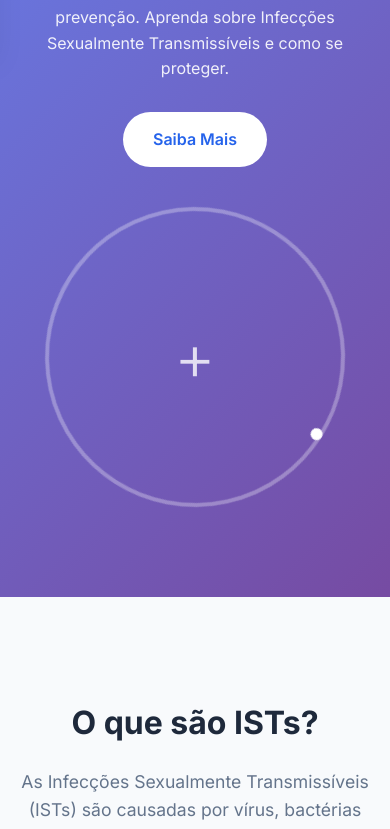
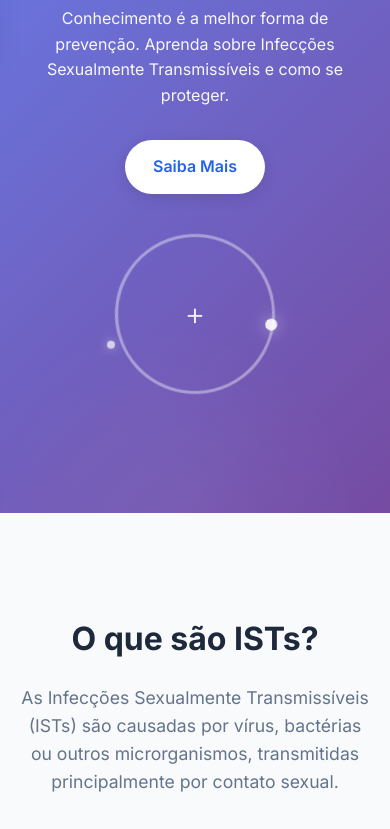
Before and after one commit to crozetasz/site-2ds, a plain HTML site: page index.html in a window 390 px wide. Shown: the part 247-1076 px from the top of the page. Drawn offline with Linux system fonts and the light colour scheme.

Commit message:
Update styles.css

```diff
--- a/styles.css
+++ b/styles.css
@@ -81,6 +81,8 @@
   min-height: 100vh;
   display: flex;
   align-items: center;
+  position: relative;
+  overflow: hidden;
 }
 
 .hero-container {
@@ -88,66 +90,98 @@
   margin: 0 auto;
   padding: 0 20px;
   display: grid;
-    grid-template-columns: 1fr 1fr;
-    gap: 60px;
+  grid-template-columns: 1.2fr 0.8fr;
+  gap: 80px;
   align-items: center;
+  position: relative;
+  z-index: 2;
+}
+
+.hero-content {
+  max-width: 600px;
 }
 
 .hero-content h1 {
-    font-size: 3.5rem;
+  font-size: clamp(2.5rem, 5vw, 4rem);
   font-weight: 700;
-    margin-bottom: 20px;
-    line-height: 1.2;
+  margin-bottom: 24px;
+  line-height: 1.1;
 }
 
 .hero-content p {
-    font-size: 1.2rem;
-    margin-bottom: 30px;
-    opacity: 0.9;
+  font-size: clamp(1rem, 2vw, 1.25rem);
+  margin-bottom: 32px;
+  opacity: 0.95;
+  line-height: 1.6;
+  max-width: 500px;
 }
 
 .cta-button {
   display: inline-block;
   background: #fff;
   color: #2563eb;
-    padding: 15px 30px;
+  padding: 16px 32px;
   text-decoration: none;
   border-radius: 50px;
   font-weight: 600;
-    transition: transform 0.3s, box-shadow 0.3s;
+  font-size: 1.1rem;
+  transition: all 0.3s ease;
+  box-shadow: 0 4px 15px rgba(0, 0, 0, 0.1);
 }
 
 .cta-button:hover {
-    transform: translateY(-2px);
-    box-shadow: 0 10px 25px rgba(0, 0, 0, 0.2);
+  transform: translateY(-3px);
+  box-shadow: 0 12px 30px rgba(0, 0, 0, 0.2);
+}
+
+.hero-image {
+  display: flex;
+  justify-content: center;
+  align-items: center;
+  position: relative;
 }
 
 .hero-graphic {
   position: relative;
-    width: 300px;
-    height: 300px;
-    margin: 0 auto;
+  width: 280px;
+  height: 280px;
+  display: flex;
+  align-items: center;
+  justify-content: center;
 }
 
 .graphic-circle {
   width: 100%;
   height: 100%;
-    border: 4px solid rgba(255, 255, 255, 0.3);
+  border: 3px solid rgba(255, 255, 255, 0.4);
   border-radius: 50%;
-    position: relative;
-    animation: rotate 20s linear infinite;
+  position: absolute;
+  animation: rotate 25s linear infinite;
 }
 
 .graphic-circle::before {
   content: "";
   position: absolute;
-    top: -4px;
+  top: -6px;
   left: 50%;
   width: 12px;
   height: 12px;
-    background: #fff;
+  background: rgba(255, 255, 255, 0.9);
   border-radius: 50%;
   transform: translateX(-50%);
+  box-shadow: 0 0 15px rgba(255, 255, 255, 0.5);
+}
+
+.graphic-circle::after {
+  content: "";
+  position: absolute;
+  bottom: -6px;
+  right: 20%;
+  width: 8px;
+  height: 8px;
+  background: rgba(255, 255, 255, 0.7);
+  border-radius: 50%;
+  box-shadow: 0 0 10px rgba(255, 255, 255, 0.4);
 }
 
 .graphic-plus {
@@ -155,9 +189,35 @@
   top: 50%;
   left: 50%;
   transform: translate(-50%, -50%);
-    font-size: 4rem;
+  font-size: 3.5rem;
   font-weight: 300;
-    opacity: 0.8;
+  opacity: 0.9;
+  z-index: 1;
+}
+
+/* Elementos decorativos de fundo */
+.hero::before {
+  content: "";
+  position: absolute;
+  top: -50%;
+  right: -20%;
+  width: 600px;
+  height: 600px;
+  background: radial-gradient(circle, rgba(255, 255, 255, 0.1) 0%, transparent 70%);
+  border-radius: 50%;
+  animation: float 15s ease-in-out infinite;
+}
+
+.hero::after {
+  content: "";
+  position: absolute;
+  bottom: -30%;
+  left: -10%;
+  width: 400px;
+  height: 400px;
+  background: radial-gradient(circle, rgba(255, 255, 255, 0.05) 0%, transparent 70%);
+  border-radius: 50%;
+  animation: float 20s ease-in-out infinite reverse;
 }
 
 @keyframes rotate {
@@ -166,6 +226,16 @@
   }
   to {
     transform: rotate(360deg);
+  }
+}
+
+@keyframes float {
+  0%,
+  100% {
+    transform: translateY(0px) rotate(0deg);
+  }
+  50% {
+    transform: translateY(-20px) rotate(5deg);
   }
 }
 
@@ -450,6 +520,19 @@
 }
 
 /* Responsive Design */
+@media (max-width: 1024px) {
+  .hero-container {
+    grid-template-columns: 1fr;
+    gap: 50px;
+    text-align: center;
+  }
+
+  .hero-graphic {
+    width: 240px;
+    height: 240px;
+  }
+}
+
 @media (max-width: 768px) {
   .hamburger {
     display: flex;
@@ -472,6 +555,31 @@
     left: 0;
   }
 
+  .hero {
+    padding: 100px 0 60px;
+    min-height: 90vh;
+  }
+
+  .hero-container {
+    gap: 40px;
+  }
+
+  .hero-content h1 {
+    font-size: 2.5rem;
+  }
+
+  .hero-content p {
+    font-size: 1.1rem;
+  }
+
+  .hero-graphic {
+    width: 200px;
+    height: 200px;
+  }
+
+  .graphic-plus {
+    font-size: 2.5rem;
+  }
   .hero-container {
     grid-template-columns: 1fr;
     text-align: center;
@@ -501,6 +609,31 @@
 }
 
 @media (max-width: 480px) {
+  .hero {
+    padding: 90px 0 50px;
+  }
+
+  .hero-content h1 {
+    font-size: 2rem;
+  }
+
+  .hero-content p {
+    font-size: 1rem;
+  }
+
+  .cta-button {
+    padding: 14px 28px;
+    font-size: 1rem;
+  }
+
+  .hero-graphic {
+    width: 160px;
+    height: 160px;
+  }
+
+  .graphic-plus {
+    font-size: 2rem;
+  }
   .hero-content h1 {
     font-size: 2rem;
   }
```
Lines whose indentation alone changed are shown as unchanged.
